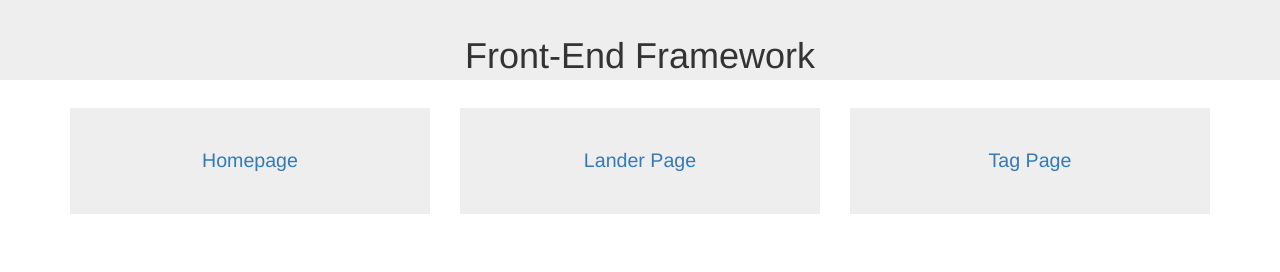
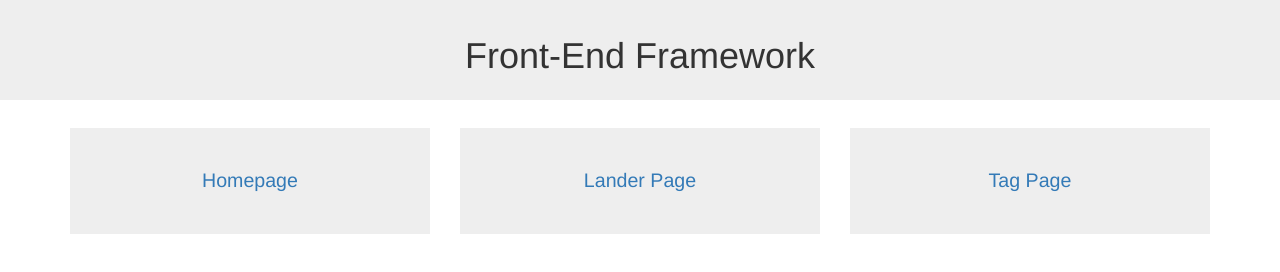
Before and after one commit to JamesDuncanCounter/Frontend-Baseline, a website: page public/index.html in a window 1280 px wide. Drawn offline with Linux system fonts and the light colour scheme.

Commit message:
Layout fixes

```diff
--- a/public/Gruntfile.js
+++ b/public/Gruntfile.js
@@ -27,6 +27,7 @@ module.exports = function(grunt) {
       }
     },
 
+    //Copy fonts from bootstrap to dev and then to dist
     copy: {
       dev_bootstrap_fonts: {
         files: [{
--- a/public/dev/app/template/header.scss
+++ b/public/dev/app/template/header.scss
@@ -7,11 +7,13 @@ header {
 	padding: 0;
 	@include make-xs-column(12);
 	margin-bottom: 2em;
-	height: 80px;
+	height: 100px;
+	background-color: $gray-lighter;
 
 	@media (min-width: $screen-lg) {
-		background-color: $gray-lighter;
+
 	}
+
 	h1 {
 		line-height: 2em;
 		margin-bottom: 20px;
```
Also changed, not shown: public/dist/stylesheets/style.css, 1 other file. Lines whose indentation alone changed are shown as unchanged.
